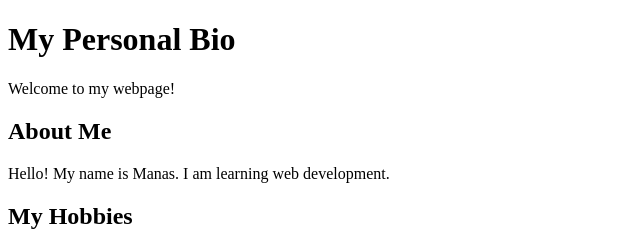
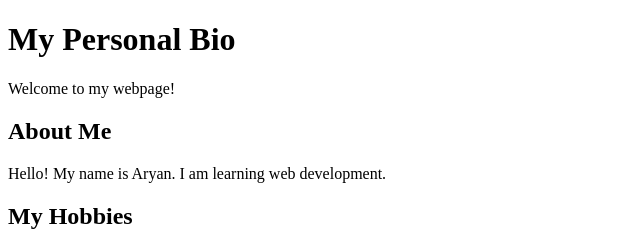
Before and after one commit to aryansingh8793-art/college_project, a plain HTML site: page p5/index.html in a window 1280 px wide. Shown: the top 247 px of the page, 0-640 px from the left. Drawn offline with Linux system fonts and the light colour scheme.

Commit message:
Update index.html

```diff
--- a/p5/index.html
+++ b/p5/index.html
@@ -14,7 +14,7 @@
     <main>
         <section>
             <h2>About Me</h2>
-            <p>Hello! My name is Manas. I am learning web development.</p>
+            <p>Hello! My name is Aryan. I am learning web development.</p>
         </section>
 
         <section>
```
